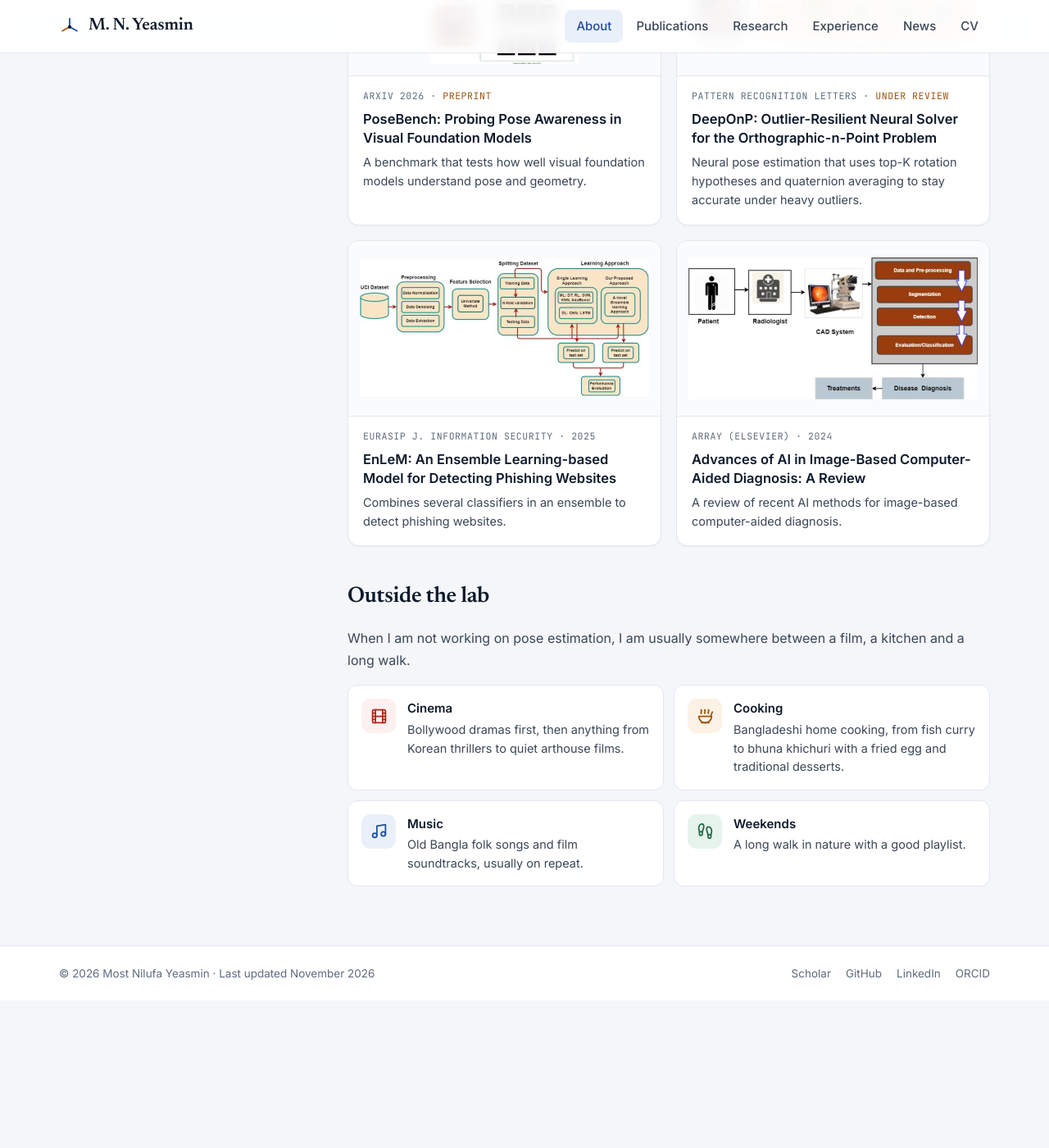
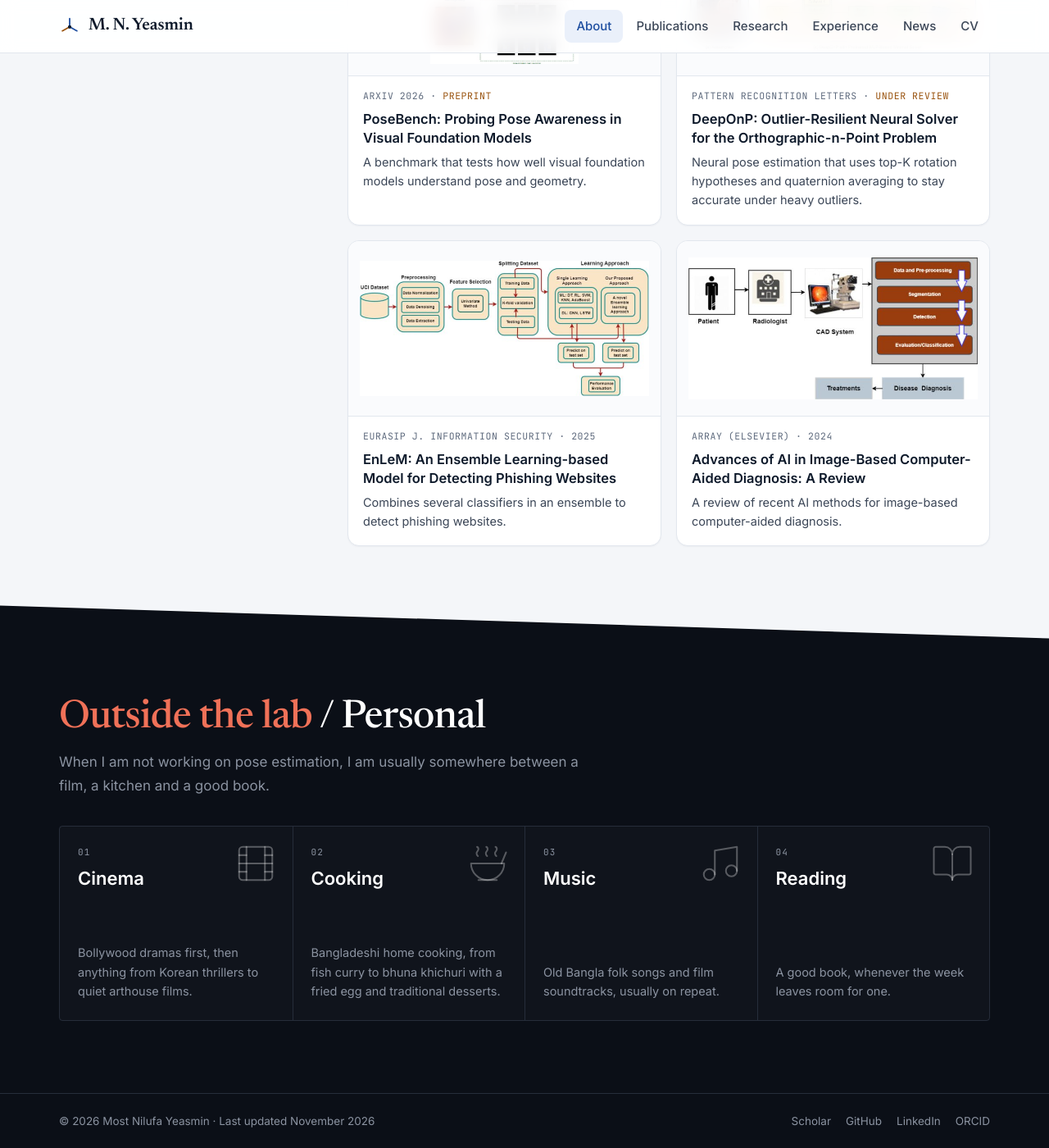
Before and after one commit to Nilufayeasmin299/mnyeasmin.github.io, a Jekyll site: the page built from index.html, in a window 1280 px wide and 1400 px high, scrolled down 1583 px. Shown: the whole window at 82% size. Built offline with Jekyll 4.4.1, drawn with Linux system fonts in a browser that asks for light colours; before the commit the page ends 2803 px from its top, so only the background shows below that.

Commit message:
Redesign "Outside the lab" as a dark personal band
Following the reference the owner chose (jingwei-zuo.com/v3), the
homepage's personal section is now a full-width dark band with a
slanted top edge, a two-tone "Outside the lab / Personal" title and
four numbered tiles with large line icons: Cinema, Cooking, Music and
Reading. Reading replaces the weekend walk. The homepage footer
continues the dark band. New colors are in the contrast test.

Co-Authored-By: Claude Opus 5.5 <noreply@anthropic.com>
Claude-Session: https://claude.ai/code/session_01YNeUekLM5ZmzcS3XPhiveB

```diff
--- a/_data/profile.yml
+++ b/_data/profile.yml
@@ -83,23 +83,19 @@ bio:
     <em>Array</em> (Elsevier), <em>Bioinformatics and Biology Insights</em>, and <em>Big Data and
     Cognitive Computing</em>.
 
-# "Outside the lab" section at the end of the homepage. tone: red | warm | accent | green
+# "Outside the lab / Personal" band at the bottom of the homepage (numbered tiles, in order).
 outside:
-  intro: When I am not working on pose estimation, I am usually somewhere between a film, a kitchen and a long walk.
+  intro: When I am not working on pose estimation, I am usually somewhere between a film, a kitchen and a good book.
   items:
     - icon: film
-      tone: red
       title: Cinema
       text: Bollywood dramas first, then anything from Korean thrillers to quiet arthouse films.
     - icon: soup
-      tone: warm
       title: Cooking
       text: Bangladeshi home cooking, from fish curry to bhuna khichuri with a fried egg and traditional desserts.
     - icon: music
-      tone: accent
       title: Music
       text: Old Bangla folk songs and film soundtracks, usually on repeat.
-    - icon: footprints
-      tone: green
-      title: Weekends
-      text: A long walk in nature with a good playlist.
+    - icon: book
+      title: Reading
+      text: A good book, whenever the week leaves room for one.
--- a/assets/css/main.css
+++ b/assets/css/main.css
@@ -50,6 +50,11 @@
   --red: #B42318;
   --red-ink: #8A1C1C;
   --red-soft: #FDF0F0;
+  --night: #0B0F17;
+  --night-text: #C9CED6;
+  --night-muted: #8B93A1;
+  --night-line: #262D3A;
+  --coral: #F07158;
   --serif: "Newsreader", Georgia, "Times New Roman", serif;
   --sans: "Inter", system-ui, -apple-system, "Segoe UI", Roboto, sans-serif;
   --mono: "JetBrains Mono", ui-monospace, SFMono-Regular, Menlo, monospace;
@@ -71,11 +76,11 @@ body {
 a { color: var(--accent); text-decoration: none; }
 a:hover { text-decoration: underline; text-underline-offset: 3px; }
 /* Links inside sentences get an underline too, so color is not the only cue (WCAG 1.4.1). */
-.bio a, .news-item div a, .page-head p a, .group-intro a, .project-body p a, .callout a, .outside a {
+.bio a, .news-item div a, .page-head p a, .group-intro a, .project-body p a, .callout a, .personal a {
   text-decoration: underline; text-decoration-thickness: 1px; text-underline-offset: 3px;
   text-decoration-color: rgba(31, 79, 160, .45);
 }
-.bio a:hover, .news-item div a:hover, .page-head p a:hover, .group-intro a:hover, .project-body p a:hover, .callout a:hover, .outside a:hover {
+.bio a:hover, .news-item div a:hover, .page-head p a:hover, .group-intro a:hover, .project-body p a:hover, .callout a:hover, .personal a:hover {
   text-decoration-color: currentColor;
 }
 :focus-visible { outline: 2px solid var(--accent); outline-offset: 2px; border-radius: 4px; }
@@ -274,19 +279,6 @@ h1, h2, h3 { color: var(--ink); }
 .hl-card h3 { font-size: 16.5px; font-weight: 600; line-height: 1.4; margin: 7px 0 6px; }
 .hl-card p { margin: 0; font-size: 14.5px; line-height: 1.6; }
 
-.outside-intro { margin: 0 0 16px; font-size: 16px; line-height: 1.7; }
-.hobbies { list-style: none; margin: 0; padding: 0; display: grid; grid-template-columns: repeat(2, minmax(0, 1fr)); gap: 12px; }
-.hobbies > li {
-  display: flex; gap: 14px; align-items: flex-start; padding: 16px;
-  background: var(--card); border: 1px solid var(--line); border-radius: 12px;
-}
-.h-icon { flex: none; width: 42px; height: 42px; border-radius: 11px; display: grid; place-items: center; background: var(--accent-soft); color: var(--accent); }
-.h-icon .icon { width: 21px; height: 21px; }
-.tone-red .h-icon { background: var(--red-soft); color: var(--red); }
-.tone-warm .h-icon { background: var(--warm-soft); color: var(--warm); }
-.tone-green .h-icon { background: var(--green-soft); color: var(--green); }
-.hobbies b { display: block; color: var(--ink); font-weight: 600; font-size: 15px; margin-bottom: 2px; }
-.hobbies p { margin: 0; font-size: 14.5px; line-height: 1.55; }
 
 @media (max-width: 960px) {
   .home { grid-template-columns: 1fr; grid-template-areas: "photo" "main" "facts"; grid-template-rows: auto; padding-top: 28px; padding-bottom: 56px; row-gap: 26px; }
@@ -295,7 +287,6 @@ h1, h2, h3 { color: var(--ink); }
 }
 @media (max-width: 600px) {
   .hl { grid-template-columns: 1fr; }
-  .hobbies { grid-template-columns: 1fr; }
   .news { padding: 4px 18px; }
   .news-item { grid-template-columns: 1fr; gap: 2px; }
   .role { font-size: 17px; }
@@ -433,3 +424,51 @@ h1, h2, h3 { color: var(--ink); }
 .notfound h1 { font-family: var(--serif); font-weight: 500; font-size: 46px; margin: 0 0 10px; }
 .notfound p { color: var(--muted); }
 .notfound-links { display: flex; flex-wrap: wrap; gap: 8px; margin-top: 20px; }
+
+/* ==========================================================================
+   Homepage: "Outside the lab / Personal" band
+   ========================================================================== */
+.personal {
+  background: var(--night); color: var(--night-text);
+  clip-path: polygon(0 0, 100% 40px, 100% 100%, 0 100%);
+}
+.personal-in { max-width: var(--maxw); margin: 0 auto; padding: 112px var(--gutter) 88px; }
+.personal h2 { font-family: var(--serif); font-weight: 500; font-size: 48px; line-height: 1.1; letter-spacing: -.015em; color: #fff; margin: 0 0 12px; }
+.personal .accent-word { color: var(--coral); }
+.personal-intro { margin: 0 0 34px; max-width: 660px; font-size: 17px; line-height: 1.7; color: var(--night-muted); }
+.facets {
+  list-style: none; margin: 0; padding: 0;
+  display: grid; grid-template-columns: repeat(4, minmax(0, 1fr));
+  border: 1px solid var(--night-line); border-radius: 4px;
+}
+.facets > li {
+  position: relative; display: flex; flex-direction: column; min-height: 236px; padding: 22px 22px 24px;
+  border-left: 1px solid var(--night-line); background: rgba(255, 255, 255, .02);
+}
+.facets > li:first-child { border-left: 0; }
+.facets .num { font-family: var(--mono); font-size: 11px; letter-spacing: .1em; color: var(--night-muted); }
+.facets h3 { margin: 10px 0 0; padding-right: 64px; font-size: 22px; font-weight: 600; line-height: 1.25; color: #fff; }
+.facets .art { position: absolute; top: 18px; right: 18px; color: rgba(255, 255, 255, .3); }
+.facets .art .icon { width: 54px; height: 54px; stroke-width: .9; }
+.facets p { margin: auto 0 0; padding-top: 30px; font-size: 14.5px; line-height: 1.6; color: var(--night-muted); }
+
+/* The homepage footer continues the dark band. */
+.home-page .site-footer { background: var(--night); border-top-color: var(--night-line); }
+.home-page .footer-in, .home-page .footer-in a { color: var(--night-muted); }
+.home-page .footer-in a:hover { color: #fff; }
+
+@media (max-width: 960px) {
+  .personal-in { padding-top: 92px; }
+  .personal h2 { font-size: 38px; }
+  .facets { grid-template-columns: repeat(2, minmax(0, 1fr)); }
+  .facets > li:nth-child(3) { border-left: 0; }
+  .facets > li:nth-child(n+3) { border-top: 1px solid var(--night-line); }
+}
+@media (max-width: 600px) {
+  .personal { clip-path: polygon(0 0, 100% 22px, 100% 100%, 0 100%); }
+  .personal-in { padding: 72px var(--gutter) 60px; }
+  .personal h2 { font-size: 32px; }
+  .facets { grid-template-columns: minmax(0, 1fr); }
+  .facets > li { min-height: 0; border-left: 0; }
+  .facets > li + li { border-top: 1px solid var(--night-line); }
+}
--- a/index.html
+++ b/index.html
@@ -64,15 +64,6 @@ redirect_from:
       </div>
     </section>
 
-    <section class="block outside" aria-labelledby="outside-heading">
-      <div class="block-head"><h2 id="outside-heading">Outside the lab</h2></div>
-      <p class="outside-intro">{{ pr.outside.intro }}</p>
-      <ul class="hobbies">
-        {%- for o in pr.outside.items %}
-        <li class="tone-{{ o.tone | default: 'accent' }}"><span class="h-icon">{% include icon.html name=o.icon %}</span><div><b>{{ o.title }}</b><p>{{ o.text }}</p></div></li>
-        {%- endfor %}
-      </ul>
-    </section>
   </div>
 
   <aside class="facts card" aria-label="Profile facts">
@@ -104,4 +95,21 @@ redirect_from:
   </aside>
 
 </div>
+
+<section class="personal" aria-labelledby="personal-heading">
+  <div class="personal-in">
+    <h2 id="personal-heading"><span class="accent-word">Outside the lab</span> / Personal</h2>
+    <p class="personal-intro">{{ pr.outside.intro }}</p>
+    <ul class="facets">
+      {%- for o in pr.outside.items %}
+      <li>
+        <span class="num">{{ forloop.index | prepend: "0" }}</span>
+        <h3>{{ o.title }}</h3>
+        <span class="art">{% include icon.html name=o.icon %}</span>
+        <p>{{ o.text }}</p>
+      </li>
+      {%- endfor %}
+    </ul>
+  </div>
+</section>
 {% include person-jsonld.html %}
```
Also changed, not shown: tests/audit.test.cjs (+1 -0 lines), tests/home.test.cjs (+15 -8 lines).
